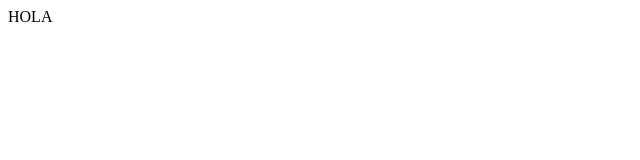
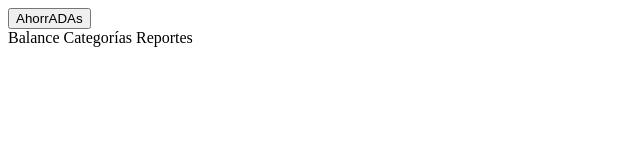
Before and after one commit to MysticWoman/AhorrADAs, a plain HTML site: page index.html in a window 1280 px wide. Shown: the whole page, without its empty margins (0-640 px from the left). Drawn offline with Linux system fonts and the light colour scheme.

Commit message:
Comienzo de maquetado

```diff
--- a/index.html
+++ b/index.html
@@ -4,9 +4,36 @@
     <meta charset="UTF-8">
     <meta http-equiv="X-UA-Compatible" content="IE=edge">
     <meta name="viewport" content="width=device-width, initial-scale=1.0">
-    <title>TP</title>
+    <title>AhorrADAs</title>
 </head>
 <body>
-    <div class="test">HOLA</div>
+
+    <header>
+        <nav>
+            <div>
+                <button>
+                    <i></i>AhorrADAs
+                </button>
+            </div>
+            <div>
+                <div>
+                    <div class="buttons">
+                        <a class="button">
+                            <i></i>
+                            Balance
+                        </a>
+                        <a class="button" id="viewCategories">
+                            <i></i>
+                            Categorías
+                        </a>
+                        <a class="button" id="viewReportes">
+                        <i></i>
+                        Reportes
+                    </a>
+                </div>
+            </div>
+        </nav>
+    </header>
+
 </body>
 </html>
```
